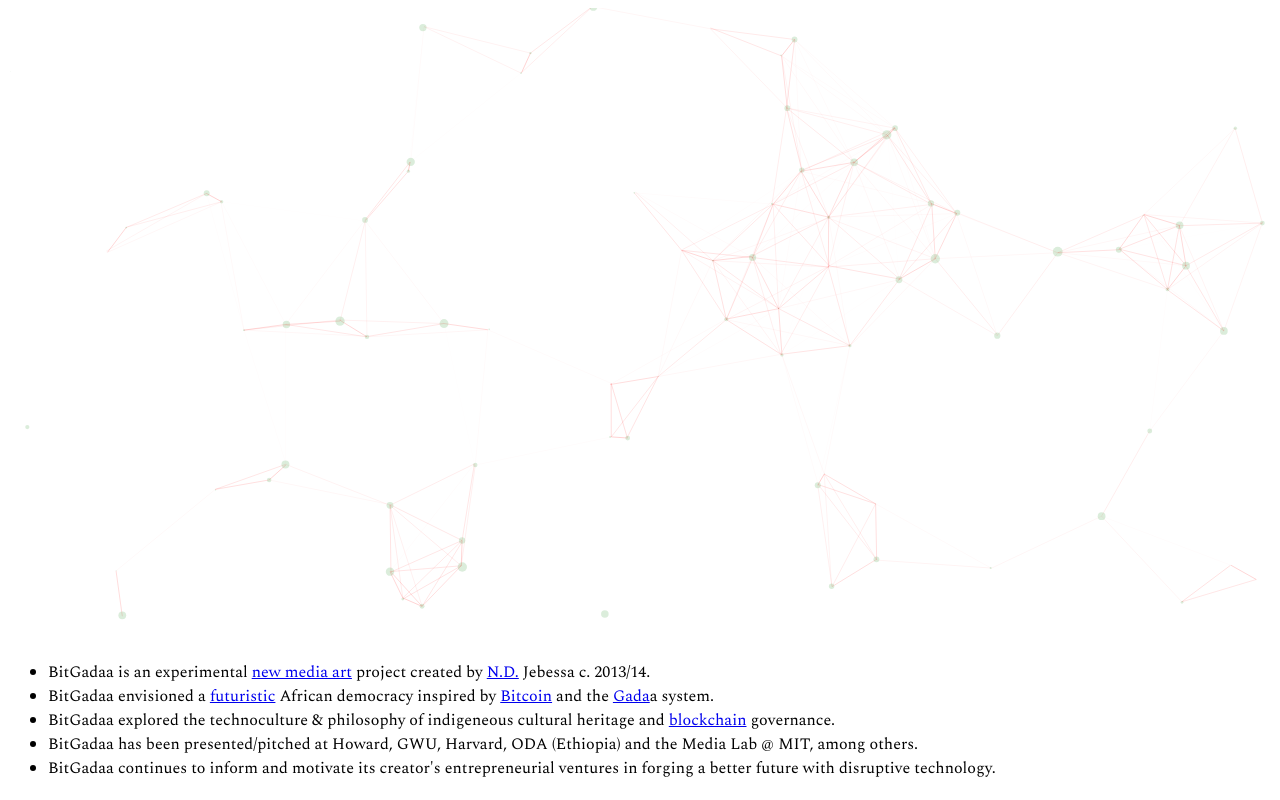
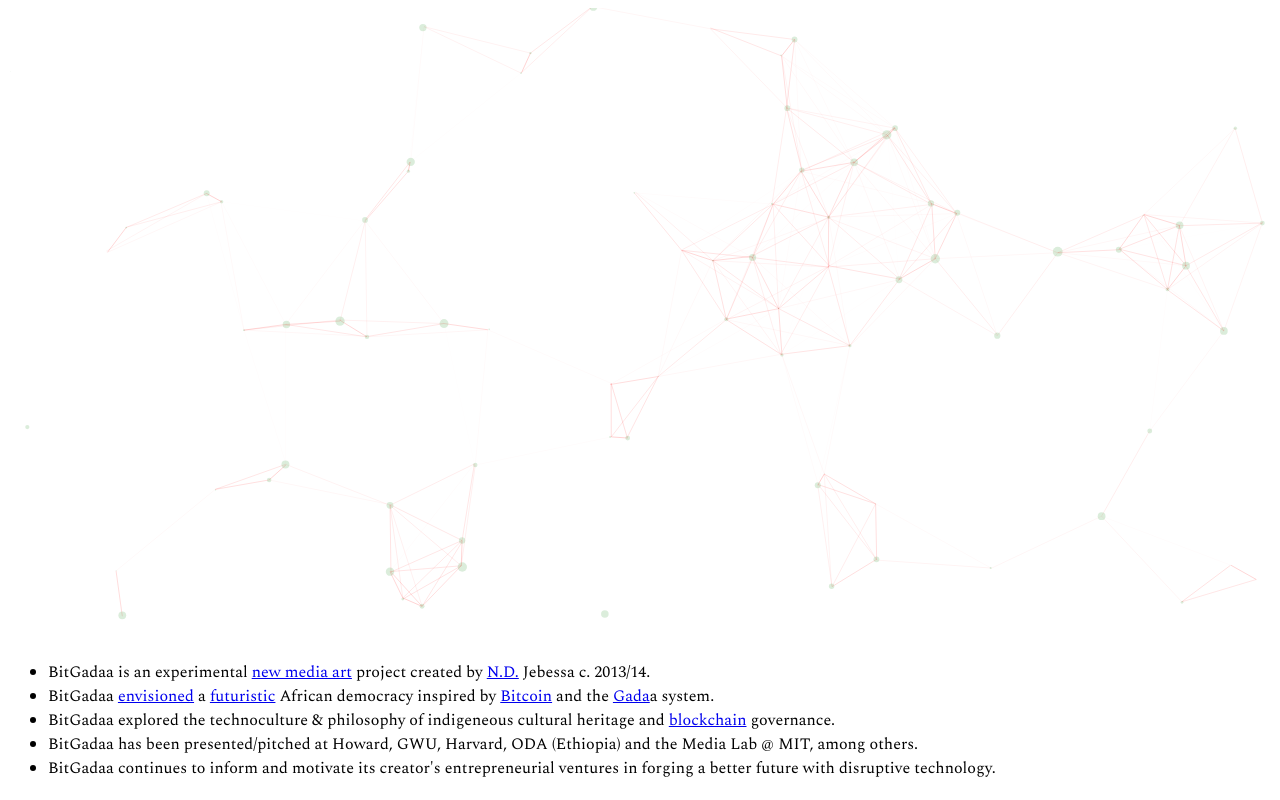
Before and after one commit to BitGadaa/bitgadaa.github.io, a plain HTML site: page index.html in a window 1280 px wide. Shown: the top 800 px of the page. Drawn offline with nearby package versions, Linux system fonts and the light colour scheme.

Commit message:
Update index.html

```diff
--- a/index.html
+++ b/index.html
@@ -16,7 +16,7 @@
   <span style="font-family: 'Spectral', serif;">
     <ul>
   <li>BitGadaa is an experimental <a href="https://en.wikipedia.org/wiki/New_media_art">new media art</a> project created by <a href="http://naolduga.com">N.D.</a> Jebessa c. 2013/14.</li>
-  <li>BitGadaa envisioned a <a href="https://en.wikipedia.org/wiki/Afrofuturism">futuristic</a> African democracy inspired by <a href="https://en.wikipedia.org/wiki/Bitcoin">Bitcoin</a> and the <a href="https://ich.unesco.org/en/RL/gada-system-an-indigenous-democratic-socio-political-system-of-the-oromo-01164">Gada</a>a
+      <li>BitGadaa <a href="bitgadaa.pdf">envisioned</a> a <a href="https://en.wikipedia.org/wiki/Afrofuturism">futuristic</a> African democracy inspired by <a href="https://en.wikipedia.org/wiki/Bitcoin">Bitcoin</a> and the <a href="https://ich.unesco.org/en/RL/gada-system-an-indigenous-democratic-socio-political-system-of-the-oromo-01164">Gada</a>a
   system.</li>
   <li>BitGadaa explored the technoculture &amp; philosophy of indigeneous cultural heritage and <a href="https://www.economist.com/news/briefing/21677228-technology-behind-bitcoin-lets-people-who-do-not-know-or-trust-each-other-build-dependable">blockchain</a>
  governance.</li>
```
